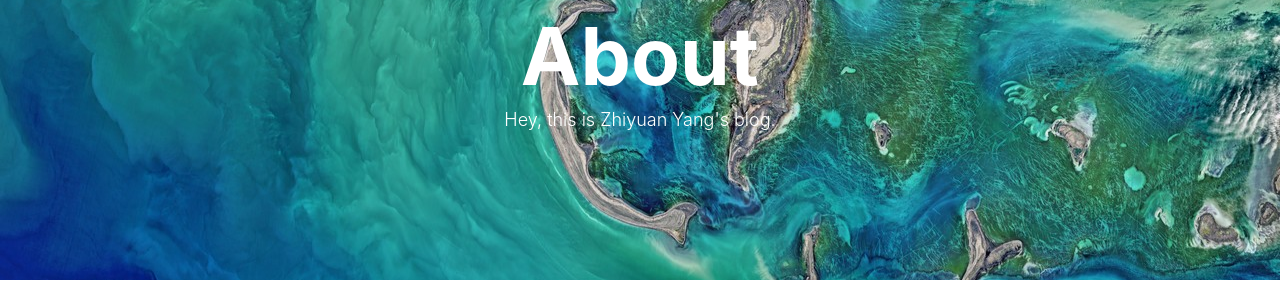
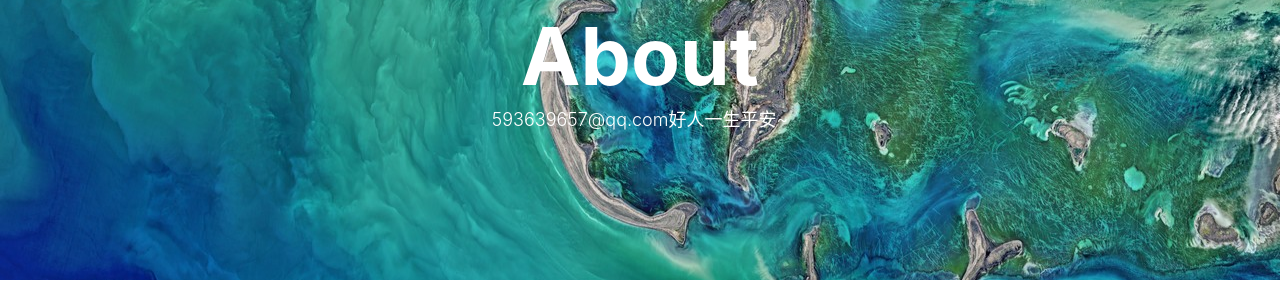
Before and after one commit to GanYong123/GanYong123.github.io, a Jekyll site: the page built from about.html, in a window 1280 px wide. Shown: the part 138-438 px from the top of the page. Built offline with Jekyll 4.4.1, drawn with Linux system fonts in a browser that asks for light colours; nearby versions of some CDN libraries; comment, search, counter and statistics services are not loaded.

Commit message:
Update about.html

```diff
--- a/about.html
+++ b/about.html
@@ -1,7 +1,7 @@
 ---
 layout: page
 title: "About"
-description: "Hey, this is Zhiyuan Yang's blog."
+description: "593639657@qq.com好人一生平安~"
 header-img: "img/post-bg-rwd.jpg"
 ---
 
```
